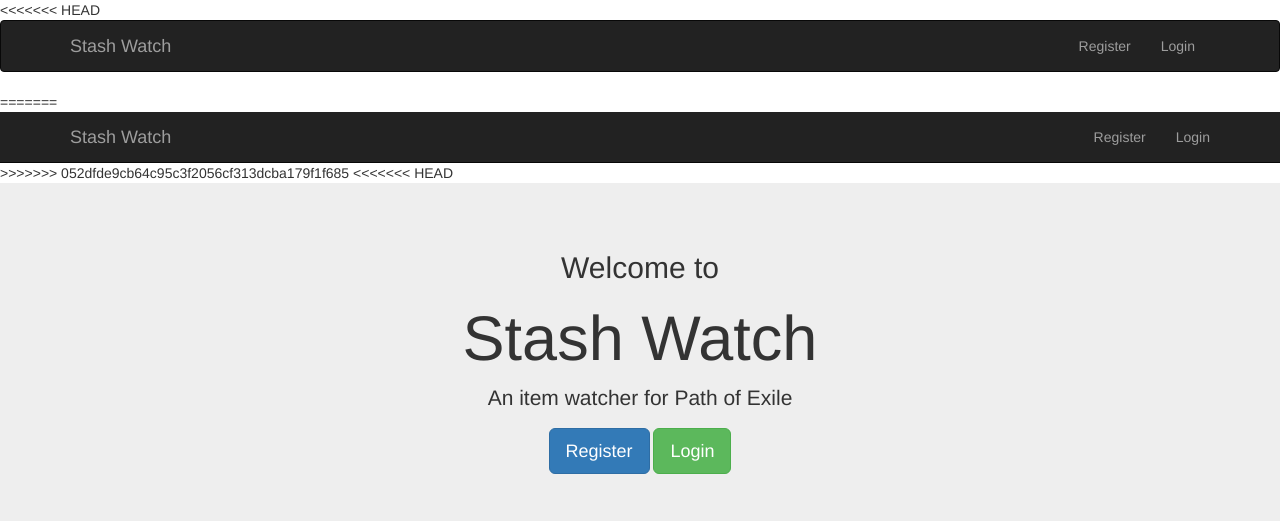
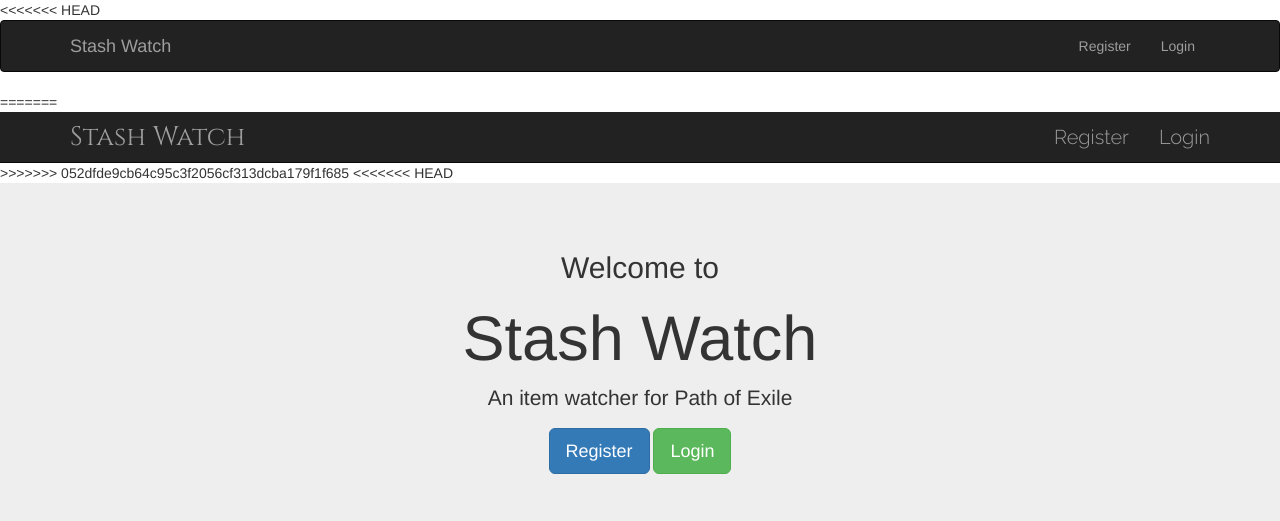
Before and after one commit to ayushipatel27/PathOfExileItemTracker, a Python web app: template templates/home.html in a window 1280 px wide. Shown: the top 521 px of the page. Run offline with Jinja, Linux system fonts and the light colour scheme; the template is opened without the code that fills it, so the values that code supplies are empty; some libraries are stand-ins or nearby versions.

Commit message:
trying to add stashed files/updates

```diff
--- a/static/stylesheets/stylesheet.css
+++ b/static/stylesheets/stylesheet.css
@@ -8,6 +8,17 @@
   font-family: 'Cinzel', serif;
   font-weight: bold;
   text-shadow: 0px 0px 5px #ffffff;
+}
+
+.nav-font{
+  font-family: 'Cinzel', serif;
+  font-weight: normal;
+  font-size: 20pt;
+}
+
+.navbtn-font{
+  font-family: 'Raleway', sans-serif;
+  font-size: 20px;
 }
 
 h1.title-size{
--- a/templates/includes/_navbar.html
+++ b/templates/includes/_navbar.html
@@ -34,10 +34,10 @@
             <span class="icon-bar"></span>
             <span class="icon-bar"></span>
           </button>
-          <a class="navbar-brand" href="/">Stash Watch</a>
+          <a class="navbar-brand nav-font" href="/">Stash Watch</a>
         </div>
         <div id="navbar" class="collapse navbar-collapse">
-          <ul class="nav navbar-nav navbar-right">
+          <ul class="nav navbar-nav navbar-right navbtn-font">
             {% if session.logged_in %}
               <li><a href="/market">Market</a></li>
               <li><a href="/logout">Logout</a></li>
```
